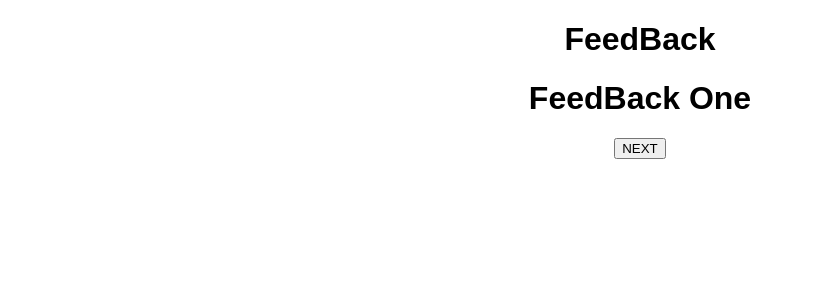
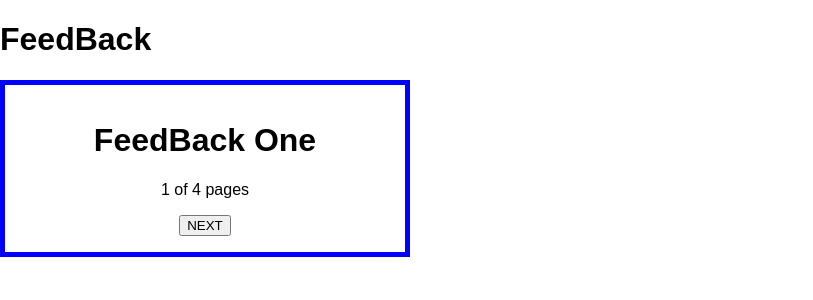
Before and after one commit to amitao/prime-feedback, a React (Create React App) app: page / in a window 1280 px wide. Shown: the top 300 px of the page, without its empty margins (0-813 px from the left). Built offline with nearby package versions, Linux system fonts and the light colour scheme.

Commit message:
add buttons and routes to components

```diff
--- a/package.json
+++ b/package.json
@@ -9,6 +9,7 @@
     "react": "^16.6.3",
     "react-dom": "^16.6.3",
     "react-redux": "^6.0.0",
+    "react-router-dom": "^4.3.1",
     "react-scripts": "2.1.1",
     "redux": "^4.0.1",
     "redux-logger": "^3.0.6"
--- a/src/components/App/App.css
+++ b/src/components/App/App.css
@@ -1,5 +1,8 @@
 .App {
+  width: 400px;
   text-align: center;
+  border: 5px solid blue;
+  padding: 1em 0;
 }
 
 .App-header {
--- a/src/components/App/App.jsx
+++ b/src/components/App/App.jsx
@@ -1,18 +1,32 @@
 import React, { Component } from 'react';
 import Header from '../Header/Header';
 import FeedBackOne from '../FeedBackOne/FeedBackOne';
+import FeedBackTwo from '../FeedBackTwo/FeedBackTwo';
+import FeedBackThree from '../FeedBackThree/FeedBackThree';
+import FeedBackFour from '../FeedBackFour/FeedBackFour';
+import SubmitFeedBack from '../SubmitFeedBack/SubmitFeedBack';
 import axios from 'axios';
 import './App.css';
 import { connect } from 'react-redux';
+import { HashRouter as Router, Route } from 'react-router-dom';
+
 
 
 class App extends Component {
   render() {
     return (
-      <div className="App">
-        <Header />
-        <FeedBackOne />
-      </div>
+      <Router>
+        <div>
+          <Header />
+          <div className="App">
+            <Route path='/' exact component={FeedBackOne} />
+            <Route path='/feedbacktwo' component={FeedBackTwo} />
+            <Route path='/feedbackthree' component={FeedBackThree} />
+            <Route path='/feedbackfour' component={FeedBackFour} />
+            <Route path='/submit' component={SubmitFeedBack} />
+          </div>
+        </div>
+      </Router>
     );
   }
 }
--- a/src/components/FeedBackFour/FeedBackFour.jsx
+++ b/src/components/FeedBackFour/FeedBackFour.jsx
@@ -2,10 +2,18 @@ import React, { Component } from 'react';
 
 
 class FeedBackFour extends Component {
+
+  handleClick = () => {
+    console.log('Four has been clicked');
+    this.props.history.push("/submit");
+  }
+
+
   render () {
     return (
       <div>
         <h1>FeedBack Four</h1>
+        <button onClick={this.handleClick}>NEXT</button>
       </div>
     )
   }
--- a/src/components/FeedBackOne/FeedBackOne.jsx
+++ b/src/components/FeedBackOne/FeedBackOne.jsx
@@ -4,15 +4,22 @@ import { connect } from 'react-redux';
 
 class FeedBackOne extends Component {
 
+  // next button to feedback two
   handleClick = () => {
     console.log('Feedback one has been clicked');
-
+    this.props.history.push("/feedbacktwo");
   }
 
   render () {
     return (
       <div>
         <h1>FeedBack One</h1>
+        <div className="box-border">
+          <p>1 of 4 pages</p>
+          <div>
+
+          </div>
+        </div>
         <button onClick={this.handleClick}>NEXT</button>
       </div>
     )
--- a/src/components/FeedBackThree/FeedBackThree.jsx
+++ b/src/components/FeedBackThree/FeedBackThree.jsx
@@ -2,10 +2,19 @@ import React, { Component } from 'react';
 
 
 class FeedBackThree extends Component {
+
+  // Next button to feedback four
+  handleClick = () => {
+    console.log('Three has been clicked');
+    this.props.history.push("/feedbackfour");
+  }
+
+
   render () {
     return (
       <div>
         <h1>FeedBack Three</h1>
+        <button onClick={this.handleClick}>NEXT</button>
       </div>
     )
   }
--- a/src/components/FeedBackTwo/FeedBackTwo.jsx
+++ b/src/components/FeedBackTwo/FeedBackTwo.jsx
@@ -2,10 +2,19 @@ import React, { Component } from 'react';
 
 
 class FeedBackTwo extends Component {
+
+  handleClick = () => {
+    console.log('Two has been clicked');
+    this.props.history.push("/feedbackthree");
+  }
+
+
+
   render () {
     return (
       <div>
         <h1>FeedBack Two</h1>
+        <button onClick={this.handleClick}>NEXT</button>
       </div>
     )
   }
--- a/src/components/SubmitFeedBack/SubmitFeedBack.jsx
+++ b/src/components/SubmitFeedBack/SubmitFeedBack.jsx
@@ -2,10 +2,17 @@ import React, { Component } from 'react';
 
 
 class SubmitFeedBack extends Component {
+
+  handleClick = () => {
+    console.log('Submit has been clicked');
+  }
+
+
   render () {
     return (
       <div>
         <h1>Submit FeedBack</h1>
+        <button onClick={this.handleClick}>Submit</button>
       </div>
     )
   }
```
Also changed, not shown: src/components/Header/Header.css (added), 1 other file (tests, documents, lock files or other folders).
